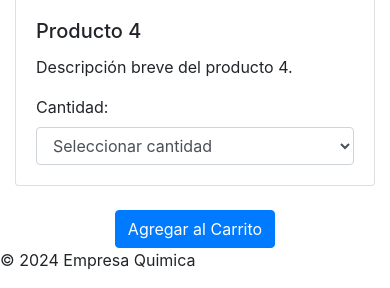
After one commit to tomasfcalleja/EmpresaQuimicaTrabajoAnalisis, a Flask app: page /inicio in a window 390 px wide. The commit adds this page. Shown: the part 1893-2181 px from the top of the page. Run offline with Flask 3, Linux system fonts and the light colour scheme; some libraries are stand-ins or nearby versions.

Commit message:
primer commit vista cliente

```diff
--- a/EmpresaQuimica/app/__init__.py
+++ b/EmpresaQuimica/app/__init__.py
@@ -2,6 +2,7 @@ from flask import Flask
 from app.blueprints.autenticacion.rutas import autenticacion_bp
 from app.blueprints.dashboard.rutas import dashboard_bp
 from app.blueprints.usuario.rutas import usuario_bp
+from app.blueprints.inicio.rutas import inicio_bp
 
 def create_app():
     app = Flask(__name__)
@@ -11,5 +12,6 @@ def create_app():
     app.register_blueprint(autenticacion_bp)
     app.register_blueprint(dashboard_bp)
     app.register_blueprint(usuario_bp)
+    app.register_blueprint(inicio_bp)
 
     return app
--- /dev/null
+++ b/EmpresaQuimica/app/blueprints/inicio/rutas.py
@@ -0,0 +1,7 @@
+from flask import Blueprint, render_template
+
+inicio_bp = Blueprint('inicio', __name__)
+
+@inicio_bp.route('/inicio')
+def inicio():
+    return render_template('inicio/inicio.html')
--- a/EmpresaQuimica/app/templates/dashboard/index.html
+++ b/EmpresaQuimica/app/templates/dashboard/index.html
@@ -21,7 +21,7 @@
             </div>
 
             <!-- Gestionar Pedidos -->
-            <div class="col-md-6 col-lg-3 mb-4">
+            <!-- <div class="col-md-6 col-lg-3 mb-4">
                 <div class="card h-100">
                     <div class="card-body d-flex flex-column align-items-center justify-content-between">
                         <div>
@@ -32,7 +32,7 @@
                         <a href="{{ url_for('dashboard.dashboardverpedidos') }}" class="btn btn-primary mt-auto">Ver Pedidos</a>
                     </div>
                 </div>
-            </div>
+            </div> -->
 
             <!-- Gestionar Clientes -->
             <!-- <div class="col-md-6 col-lg-3 mb-4">
--- /dev/null
+++ b/EmpresaQuimica/app/templates/inicio/inicio.html
@@ -0,0 +1,116 @@
+{% extends 'layoutDashboard.html' %}
+
+{% block title %}Inicio - Tienda de Productos{% endblock %}
+
+{% block content %}
+    <div class="container mt-4">
+        <h2 class="text-center mb-4">Bienvenido a Nuestra Tienda</h2>
+        <div class="row">
+            <!-- Producto 1 -->
+            <div class="col-md-3 mb-4">
+                <div class="card h-100">
+                    <img src="ruta/a/imagen_producto_1.jpg" class="card-img-top" alt="Producto 1">
+                    <div class="card-body">
+                        <h5 class="card-title">Producto 1</h5>
+                        <p class="card-text">Descripción breve del producto 1.</p>
+                        <label for="cantidadProducto1">Cantidad:</label>
+                        <select class="form-control" id="cantidadProducto1">
+                            <option value="0">Seleccionar cantidad</option>
+                            <option value="1">1</option>
+                            <option value="2">2</option>
+                            <option value="3">3</option>
+                            <option value="4">4</option>
+                            <option value="5">5</option>
+                        </select>
+                    </div>
+                </div>
+            </div>
+
+            <!-- Producto 2 -->
+            <div class="col-md-3 mb-4">
+                <div class="card h-100">
+                    <img src="ruta/a/imagen_producto_2.jpg" class="card-img-top" alt="Producto 2">
+                    <div class="card-body">
+                        <h5 class="card-title">Producto 2</h5>
+                        <p class="card-text">Descripción breve del producto 2.</p>
+                        <label for="cantidadProducto2">Cantidad:</label>
+                        <select class="form-control" id="cantidadProducto2">
+                            <option value="0">Seleccionar cantidad</option>
+                            <option value="1">1</option>
+                            <option value="2">2</option>
+                            <option value="3">3</option>
+                            <option value="4">4</option>
+                            <option value="5">5</option>
+                        </select>
+                    </div>
+                </div>
+            </div>
+
+            <!-- Producto 3 -->
+            <div class="col-md-3 mb-4">
+                <div class="card h-100">
+                    <img src="ruta/a/imagen_producto_3.jpg" class="card-img-top" alt="Producto 3">
+                    <div class="card-body">
+                        <h5 class="card-title">Producto 3</h5>
+                        <p class="card-text">Descripción breve del producto 3.</p>
+                        <label for="cantidadProducto3">Cantidad:</label>
+                        <select class="form-control" id="cantidadProducto3">
+                            <option value="0">Seleccionar cantidad</option>
+                            <option value="1">1</option>
+                            <option value="2">2</option>
+                            <option value="3">3</option>
+                            <option value="4">4</option>
+                            <option value="5">5</option>
+                        </select>
+                    </div>
+                </div>
+            </div>
+
+            <!-- Producto 4 -->
+            <div class="col-md-3 mb-4">
+                <div class="card h-100">
+                    <img src="ruta/a/imagen_producto_4.jpg" class="card-img-top" alt="Producto 4">
+                    <div class="card-body">
+                        <h5 class="card-title">Producto 4</h5>
+                        <p class="card-text">Descripción breve del producto 4.</p>
+                        <label for="cantidadProducto4">Cantidad:</label>
+                        <select class="form-control" id="cantidadProducto4">
+                            <option value="0">Seleccionar cantidad</option>
+                            <option value="1">1</option>
+                            <option value="2">2</option>
+                            <option value="3">3</option>
+                            <option value="4">4</option>
+                            <option value="5">5</option>
+                        </select>
+                    </div>
+                </div>
+            </div>
+
+            <!-- Agregar más productos según sea necesario -->
+
+        </div>
+        <div class="text-center">
+            <button class="btn btn-primary" id="btnAgregarCarrito">Agregar al Carrito</button>
+        </div>
+    </div>
+
+    <script>
+        document.getElementById('btnAgregarCarrito').addEventListener('click', function() {
+            const selectedProducts = [];
+
+            for (let i = 1; i <= 4; i++) { // Asumiendo que tienes 4 productos
+                const cantidad = document.getElementById(`cantidadProducto${i}`).value;
+                if (cantidad > 0) {
+                    selectedProducts.push(`Producto ${i}: ${cantidad}`);
+                }
+            }
+
+            if (selectedProducts.length > 0) {
+                alert(`Productos seleccionados:\n${selectedProducts.join('\n')}`);
+                // Aquí puedes agregar la lógica para agregar al carrito
+            } else {
+                alert('Por favor, selecciona al menos un producto.');
+            }
+        });
+    </script>
+{% endblock %}
--- a/EmpresaQuimica/app/templates/layoutDashboard.html
+++ b/EmpresaQuimica/app/templates/layoutDashboard.html
@@ -1,3 +1,5 @@
+<!-- app/templates/layoutDashboard.html -->
+
 <!DOCTYPE html>
 <html lang="en">
 <head>
@@ -21,6 +23,9 @@
                     </li>
                     <li class="nav-item">
                         <a class="nav-link" href="{{ url_for('dashboard.dashboard') }}">Dashboard</a>
+                    </li>
+                    <li class="nav-item">
+                        <a class="nav-link" href="{{ url_for('inicio.inicio') }}">Inicio</a>
                     </li>
                 </ul>
             </div>
```
Also changed, not shown: EmpresaQuimica/app/templates/layout.html (+6 -3 lines), EmpresaQuimica/run.py (line endings or trailing spaces).
